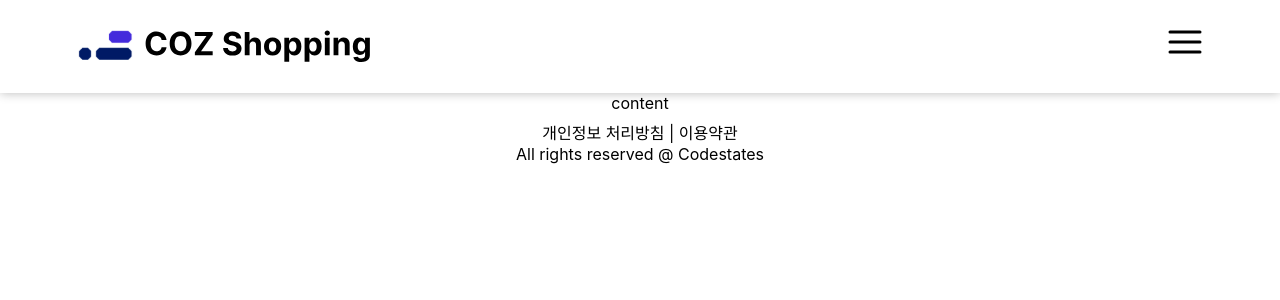
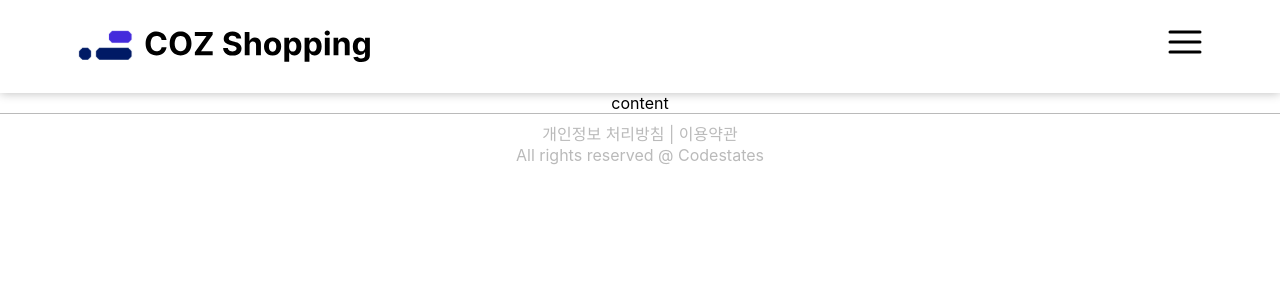
Before and after one commit to AngryDoggaebi/fe-sprint-coz-shopping, a React (Create React App) app: page / in a window 1280 px wide. Shown: the top 300 px of the page. Built offline with nearby package versions, Linux system fonts and the light colour scheme.

Commit message:
footer 색상 수정

```diff
--- a/src/App.css
+++ b/src/App.css
@@ -75,6 +75,12 @@ footer{
   height: 58px;
   position : relative;
   transform : translateY(-100%);
+  border-top: 1px solid;
+  color: rgb(186, 186, 186);
+}
+
+.footer-line{
+  color: rgb(186, 186, 186);
 }
 
 
```
